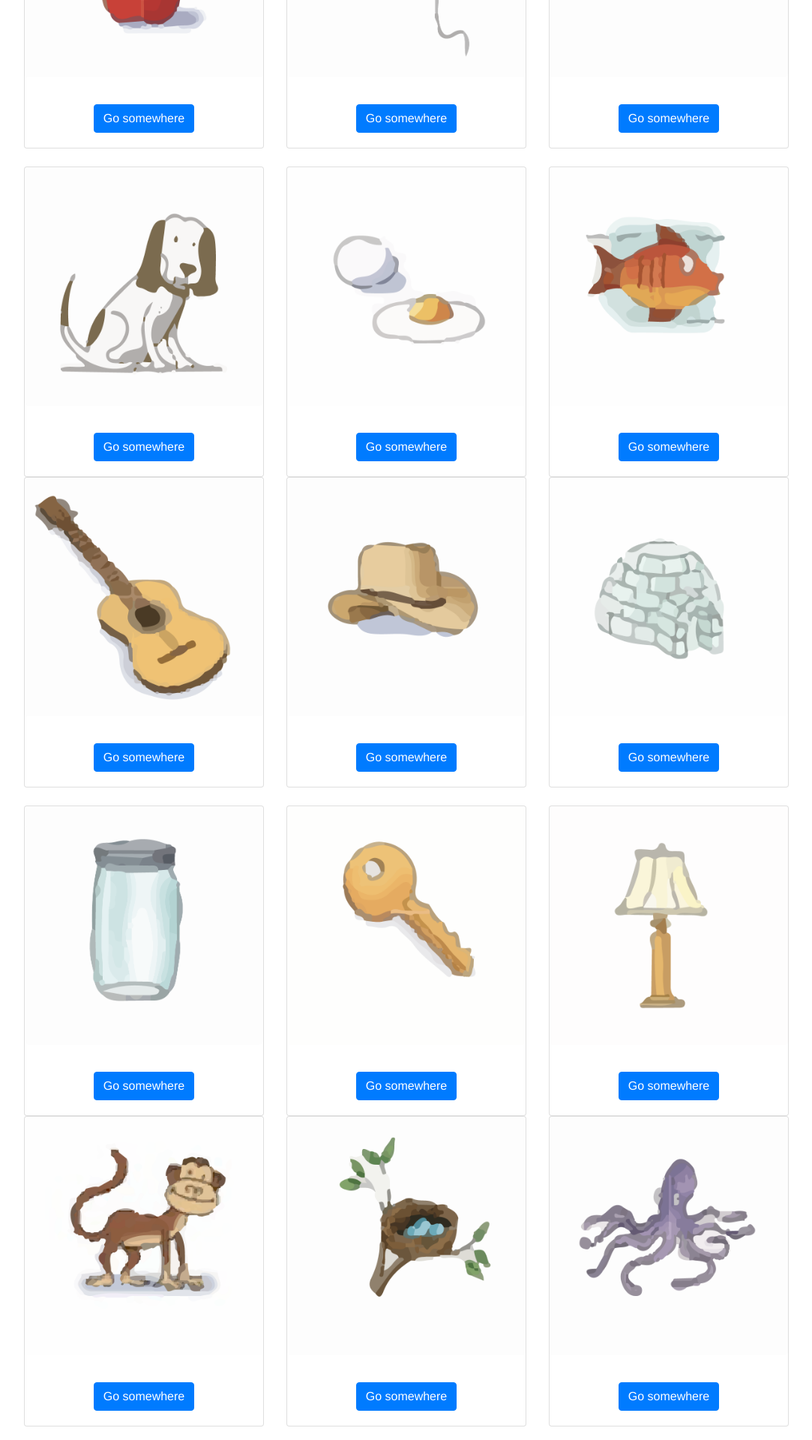
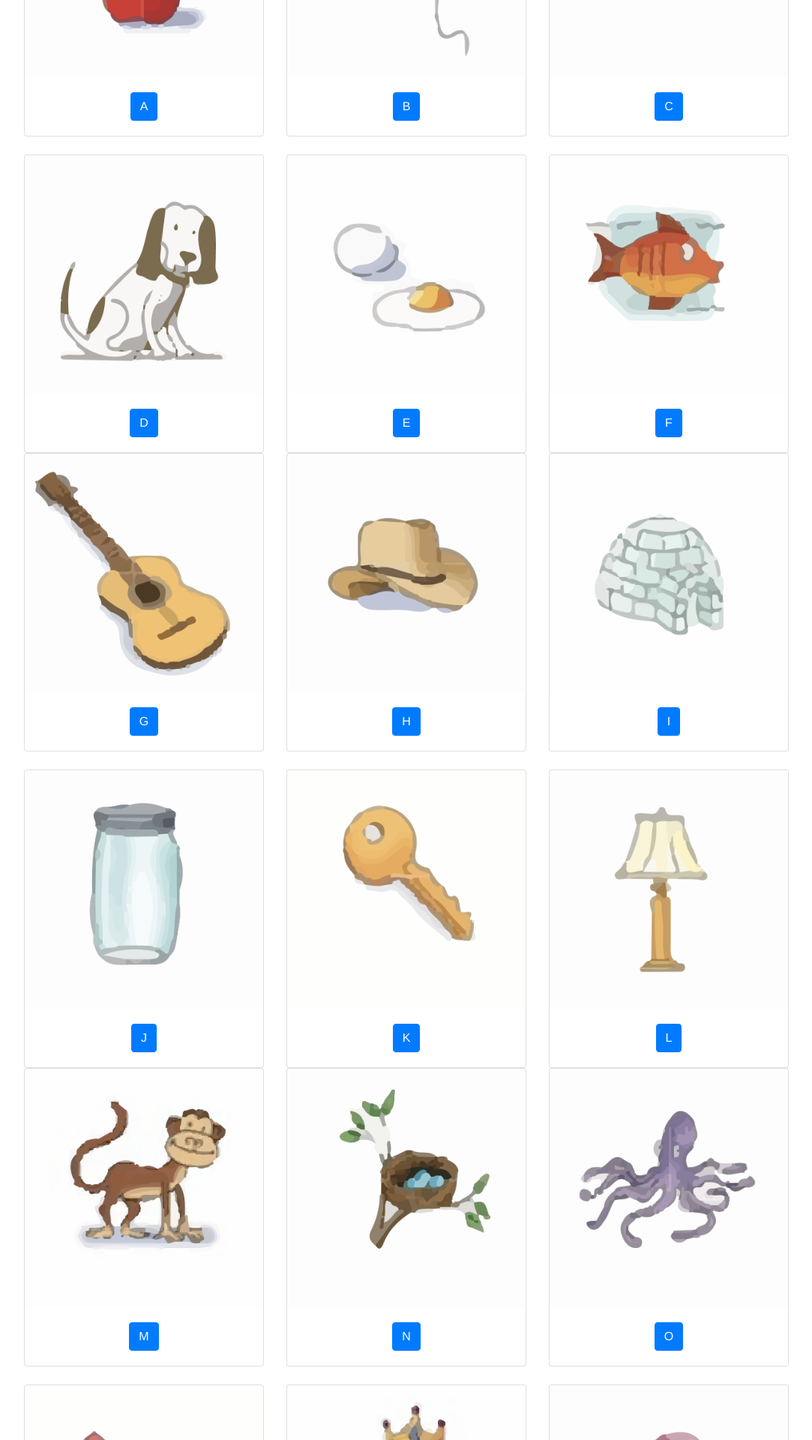
Before and after one commit to MiguelAgueda/PhonicsModule, a Vue app in the folder phonicscards/: page /phonicCards in a window 1280 px wide. Shown: the part 300-2220 px from the top of the page at 75% size, without its empty margins (53-1136 px from the left). Built offline with nearby package versions, Linux system fonts and the light colour scheme.

Commit message:
Update PhonicCards.vue

```diff
--- a/phonicscards/src/components/PhonicCards.vue
+++ b/phonicscards/src/components/PhonicCards.vue
@@ -3,175 +3,123 @@
     <b-container>
       <b-card-group deck class="pb-4">
         <b-card img-src="Apple.png" img-top style="max-width: 20rem;">
-          <b-card-text> </b-card-text>
-
-          <b-button href="#" variant="primary">Go somewhere</b-button>
+          <b-button href="#" variant="primary" @click.prevent="playSound('A.m4a')">A</b-button>
         </b-card>
 
         <b-card img-src="Balloon.png" img-top style="max-width: 20rem;">
-          <b-card-text> </b-card-text>
-
-          <b-button href="#" variant="primary">Go somewhere</b-button>
+          <b-button href="#" variant="primary">B</b-button>
         </b-card>
 
         <b-card img-src="Caterpillar.png" img-top style="max-width: 20rem;">
-          <b-card-text> </b-card-text>
-
-          <b-button href="#" variant="primary">Go somewhere</b-button>
+          <b-button href="#" variant="primary">C</b-button>
         </b-card>
       </b-card-group>
 
       <b-card-group deck>
         <b-card img-src="Dog.png" img-top style="max-width: 20rem;">
-          <b-card-text> </b-card-text>
-
-          <b-button href="#" variant="primary">Go somewhere</b-button>
+          <b-button href="#" variant="primary">D</b-button>
         </b-card>
 
         <b-card img-src="Egg.png" img-top style="max-width: 20rem;">
-          <b-card-text> </b-card-text>
-
-          <b-button href="#" variant="primary">Go somewhere</b-button>
+          <b-button href="#" variant="primary">E</b-button>
         </b-card>
 
         <b-card img-src="Fish.png" img-top style="max-width: 20rem;">
-          <b-card-text> </b-card-text>
-
-          <b-button href="#" variant="primary">Go somewhere</b-button>
+          <b-button href="#" variant="primary">F</b-button>
         </b-card>
       </b-card-group>
 
       <b-card-group deck class="pb-4">
         <b-card img-src="Guitar.png" img-top style="max-width: 20rem;">
-          <b-card-text> </b-card-text>
-
-          <b-button href="#" variant="primary">Go somewhere</b-button>
+          <b-button href="#" variant="primary">G</b-button>
         </b-card>
 
         <b-card img-src="Hat.png" img-top style="max-width: 20rem;">
-          <b-card-text> </b-card-text>
-
-          <b-button href="#" variant="primary">Go somewhere</b-button>
+          <b-button href="#" variant="primary">H</b-button>
         </b-card>
 
         <b-card img-src="Igloo.png" img-top style="max-width: 20rem;">
-          <b-card-text> </b-card-text>
-
-          <b-button href="#" variant="primary">Go somewhere</b-button>
+          <b-button href="#" variant="primary">I</b-button>
         </b-card>
       </b-card-group>
 
       <b-card-group deck>
         <b-card img-src="Jar.png" img-top style="max-width: 20rem;">
-          <b-card-text> </b-card-text>
-
-          <b-button href="#" variant="primary">Go somewhere</b-button>
+          <b-button href="#" variant="primary">J</b-button>
         </b-card>
 
         <b-card img-src="Key.png" img-top style="max-width: 20rem;">
-          <b-card-text> </b-card-text>
-
-          <b-button href="#" variant="primary">Go somewhere</b-button>
+          <b-button href="#" variant="primary">K</b-button>
         </b-card>
 
         <b-card img-src="Lamp.png" img-top style="max-width: 20rem;">
-          <b-card-text> </b-card-text>
-
-          <b-button href="#" variant="primary">Go somewhere</b-button>
+          <b-button href="#" variant="primary">L</b-button>
         </b-card>
       </b-card-group>
 
       <b-card-group deck class="pb-4">
         <b-card img-src="Monkey.png" img-top style="max-width: 20rem;">
-          <b-card-text> </b-card-text>
-
-          <b-button href="#" variant="primary">Go somewhere</b-button>
+          <b-button href="#" variant="primary">M</b-button>
         </b-card>
 
         <b-card img-src="Nest.png" img-top style="max-width: 20rem;">
-          <b-card-text> </b-card-text>
-
-          <b-button href="#" variant="primary">Go somewhere</b-button>
+          <b-button href="#" variant="primary">N</b-button>
         </b-card>
 
         <b-card img-src="Octopus.png" img-top style="max-width: 20rem;">
-          <b-card-text> </b-card-text>
-
-          <b-button href="#" variant="primary">Go somewhere</b-button>
+          <b-button href="#" variant="primary">O</b-button>
         </b-card>
       </b-card-group>
 
       <b-card-group deck>
         <b-card img-src="Pencil.png" img-top style="max-width: 20rem;">
-          <b-card-text> </b-card-text>
-
-          <b-button href="#" variant="primary">Go somewhere</b-button>
+          <b-button href="#" variant="primary">P</b-button>
         </b-card>
 
         <b-card img-src="Queen.png" img-top style="max-width: 20rem;">
-          <b-card-text> </b-card-text>
-
-          <b-button href="#" variant="primary">Go somewhere</b-button>
+          <b-button href="#" variant="primary">Q</b-button>
         </b-card>
 
         <b-card img-src="Ring.png" img-top style="max-width: 20rem;">
-          <b-card-text> </b-card-text>
-
-          <b-button href="#" variant="primary">Go somewhere</b-button>
+          <b-button href="#" variant="primary">R</b-button>
         </b-card>
       </b-card-group>
 
       <b-card-group deck class="pb-4">
         <b-card img-src="Snake.png" img-top style="max-width: 20rem;">
-          <b-card-text> </b-card-text>
-
-          <b-button href="#" variant="primary">Go somewhere</b-button>
+          <b-button href="#" variant="primary">S</b-button>
         </b-card>
 
         <b-card img-src="Turtle.png" img-top style="max-width: 20rem;">
-          <b-card-text> </b-card-text>
-
-          <b-button href="#" variant="primary">Go somewhere</b-button>
+          <b-button href="#" variant="primary">T</b-button>
         </b-card>
 
         <b-card img-src="Umbrella.png" img-top style="max-width: 20rem;">
-          <b-card-text> </b-card-text>
-
-          <b-button href="#" variant="primary">Go somewhere</b-button>
+          <b-button href="#" variant="primary">U</b-button>
         </b-card>
       </b-card-group>
 
       <b-card-group deck>
         <b-card img-src="Vacuum.png" img-top style="max-width: 20rem;">
-          <b-card-text> </b-card-text>
-
-          <b-button href="#" variant="primary">Go somewhere</b-button>
+          <b-button href="#" variant="primary">V</b-button>
         </b-card>
 
         <b-card img-src="Wagon.png" img-top style="max-width: 20rem;">
-          <b-card-text> </b-card-text>
-
-          <b-button href="#" variant="primary">Go somewhere</b-button>
+          <b-button href="#" variant="primary">W</b-button>
         </b-card>
 
         <b-card img-src="Box.png" img-top style="max-width: 20rem;">
-          <b-card-text> </b-card-text>
-
-          <b-button href="#" variant="primary">Go somewhere</b-button>
+          <b-button href="#" variant="primary">X</b-button>
         </b-card>
       </b-card-group>
 
       <b-card-group deck class="pb-4">
         <b-card img-src="Yo-Yo.png" img-top style="max-width: 20rem;">
-          <b-card-text> </b-card-text>
-
-          <b-button href="#" variant="primary">Go somewhere</b-button>
+          <b-button href="#" variant="primary">Y</b-button>
         </b-card>
 
         <b-card img-src="Zipper.png" img-top style="max-width: 20rem;">
-          <b-card-text> </b-card-text>
-
-          <b-button href="#" variant="primary">Go somewhere</b-button>
+          <b-button href="#" variant="primary">Z</b-button>
         </b-card>
       </b-card-group>
     </b-container>
@@ -183,5 +131,11 @@
 <script>
 export default {
   name: 'PhonicCards',
+  methods: {
+    playSound(sound) {
+      const audio = new Audio(sound);
+      audio.play();
+    },
+  },
 };
 </script>
```
